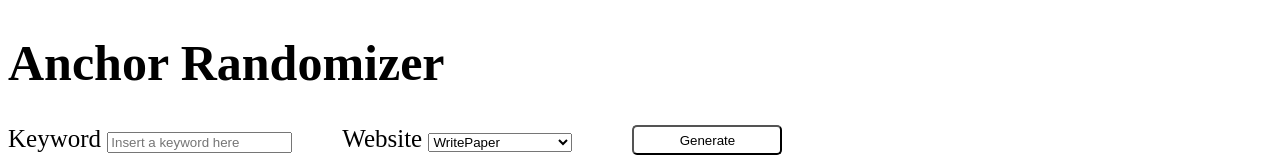
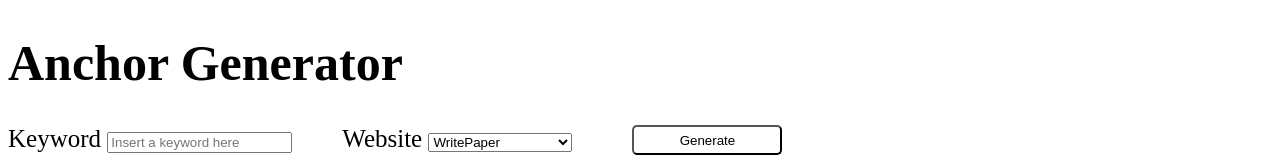
Before and after one commit to AnastasiiaDaieva/anchor-randomizer, a website built with Parcel: page src/index.html in a window 1280 px wide. Shown: the top 160 px of the page. Built offline with nearby package versions, Linux system fonts and the light colour scheme.

Commit message:
title changed

```diff
--- a/src/index.html
+++ b/src/index.html
@@ -9,7 +9,7 @@
   </head>
   <body>
     <header>
-      <h1 id="header">Anchor Randomizer</h1>
+      <h1 id="header">Anchor Generator</h1>
     </header>
     <div class="websites">
       <div class="writepaper">
```
